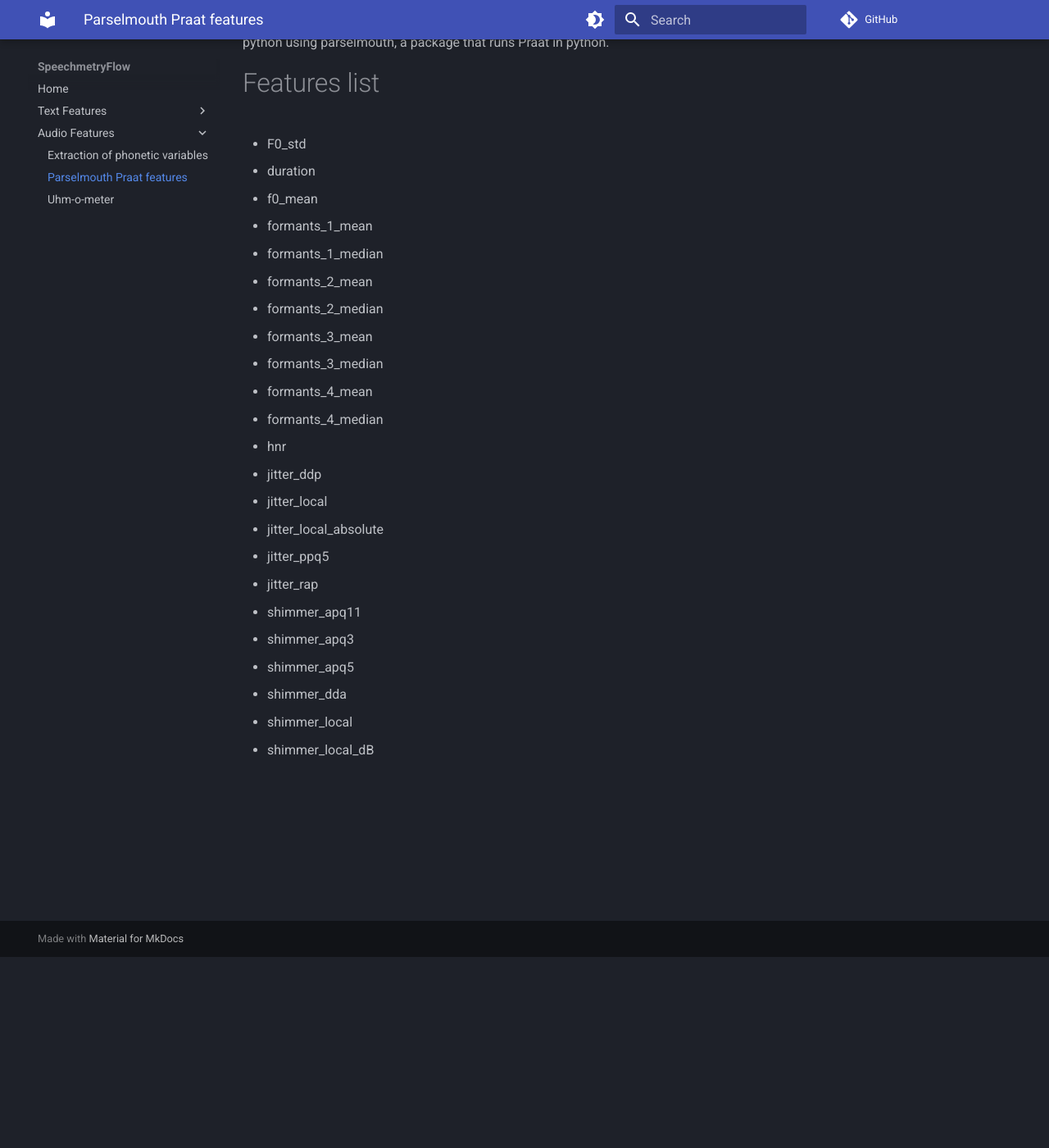
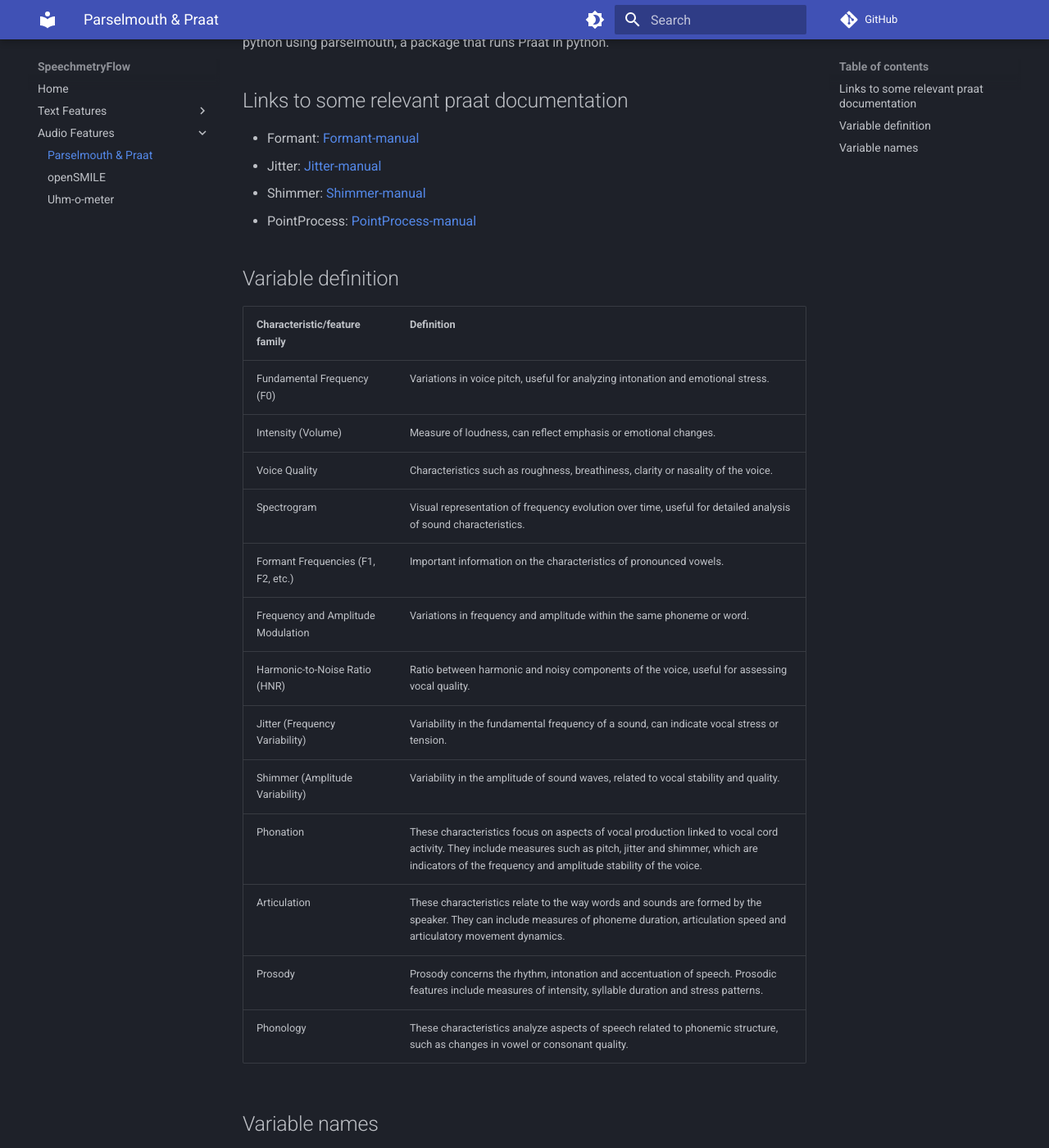
Before and after one commit to lingualab/speechmetryflow, an MkDocs documentation site: the page built from docs/docs/en/parselmouth-audio.md, in a window 1280 px wide and 1400 px high, scrolled down 233 px. Shown: the whole window at 82% size. Built offline with MkDocs 1.6.1 and Material for MkDocs 9.7.7, drawn with Linux system fonts in a browser that asks for light colours; comment, search, counter and statistics services are not loaded; some of the changed text lies outside the part shown.

Commit message:
update audio documentation

```diff
--- a/docs/docs/en/parselmouth-audio.md
+++ b/docs/docs/en/parselmouth-audio.md
@@ -1,31 +1,56 @@
-# Parselmouth Praat features
+# Parselmouth & Praat
 
 The pipeline produces `population_lingualab_audio` which is an implementation of [Parselmouth Praat Scripts in Python](https://osf.io/6dwr3/) by [David R. Feinberg](https://osf.io/z2hy6/)
 
 This script will measure pitch, standard deviation of pitch, hnr, jitter, shimmer, and formants in python using parselmouth, a package that runs Praat in python.
 
-# Features list
+## Links to some relevant praat documentation
 
-- F0_std
-- duration
-- f0_mean
-- formants_1_mean
-- formants_1_median
-- formants_2_mean
-- formants_2_median
-- formants_3_mean
-- formants_3_median
-- formants_4_mean
-- formants_4_median
-- hnr
-- jitter_ddp
-- jitter_local
-- jitter_local_absolute
-- jitter_ppq5
-- jitter_rap
-- shimmer_apq11
-- shimmer_apq3
-- shimmer_apq5
-- shimmer_dda
-- shimmer_local
-- shimmer_local_dB
+- Formant: [Formant-manual](https://www.fon.hum.uva.nl/praat/manual/Formant.html)
+- Jitter: [Jitter-manual](https://www.fon.hum.uva.nl/praat/manual/Voice_2__Jitter.html)
+- Shimmer: [Shimmer-manual](https://www.fon.hum.uva.nl/praat/manual/Voice_3__Shimmer.html)
+- PointProcess: [PointProcess-manual](https://www.fon.hum.uva.nl/praat/manual/PointProcess.html)
+
+## Variable definition
+
+| Characteristic/feature family | Definition |
+| --- | --- |
+| Fundamental Frequency (F0) | Variations in voice pitch, useful for analyzing intonation and emotional stress. |
+| Intensity (Volume) | Measure of loudness, can reflect emphasis or emotional changes. |
+| Voice Quality | Characteristics such as roughness, breathiness, clarity or nasality of the voice. |
+| Spectrogram | Visual representation of frequency evolution over time, useful for detailed analysis of sound characteristics. |
+| Formant Frequencies (F1, F2, etc.) | Important information on the characteristics of pronounced vowels. |
+| Frequency and Amplitude Modulation | Variations in frequency and amplitude within the same phoneme or word. |
+| Harmonic-to-Noise Ratio (HNR) | Ratio between harmonic and noisy components of the voice, useful for assessing vocal quality. |
+| Jitter (Frequency Variability) | Variability in the fundamental frequency of a sound, can indicate vocal stress or tension. |
+| Shimmer (Amplitude Variability) | Variability in the amplitude of sound waves, related to vocal stability and quality. |
+| Phonation | These characteristics focus on aspects of vocal production linked to vocal cord activity. They include measures such as pitch, jitter and shimmer, which are indicators of the frequency and amplitude stability of the voice. |
+| Articulation | These characteristics relate to the way words and sounds are formed by the speaker. They can include measures of phoneme duration, articulation speed and articulatory movement dynamics. |
+| Prosody | Prosody concerns the rhythm, intonation and accentuation of speech. Prosodic features include measures of intensity, syllable duration and stress patterns. |
+| Phonology | These characteristics analyze aspects of speech related to phonemic structure, such as changes in vowel or consonant quality. |
+
+## Variable names
+
+- `F0_std`
+- `duration`
+- `f0_mean`
+- `formants_1_mean`
+- `formants_1_median`
+- `formants_2_mean`
+- `formants_2_median`
+- `formants_3_mean`
+- `formants_3_median`
+- `formants_4_mean`
+- `formants_4_median`
+- `hnr`
+- `jitter_ddp`
+- `jitter_local`
+- `jitter_local_absolute`
+- `jitter_ppq5`
+- `jitter_rap`
+- `shimmer_apq11`
+- `shimmer_apq3`
+- `shimmer_apq5`
+- `shimmer_dda`
+- `shimmer_local`
+- `shimmer_local_dB`
--- a/docs/mkdocs.yml
+++ b/docs/mkdocs.yml
@@ -32,6 +32,6 @@ nav:
     - en/lingualab-text-syntaxic.md
     - en/lingualab-text-pragmatic.md
   - Audio Features:
-    - en/lingualab-audio-phonetic.md
     - en/parselmouth-audio.md
+    - en/opensmile-audio.md
     - en/uhmometer-audio.md
```
Also changed, not shown: docs/docs/en/lingualab-audio-phonetic.md (+1 -43 lines), docs/docs/en/opensmile-audio.md (added, +9 -0 lines).
